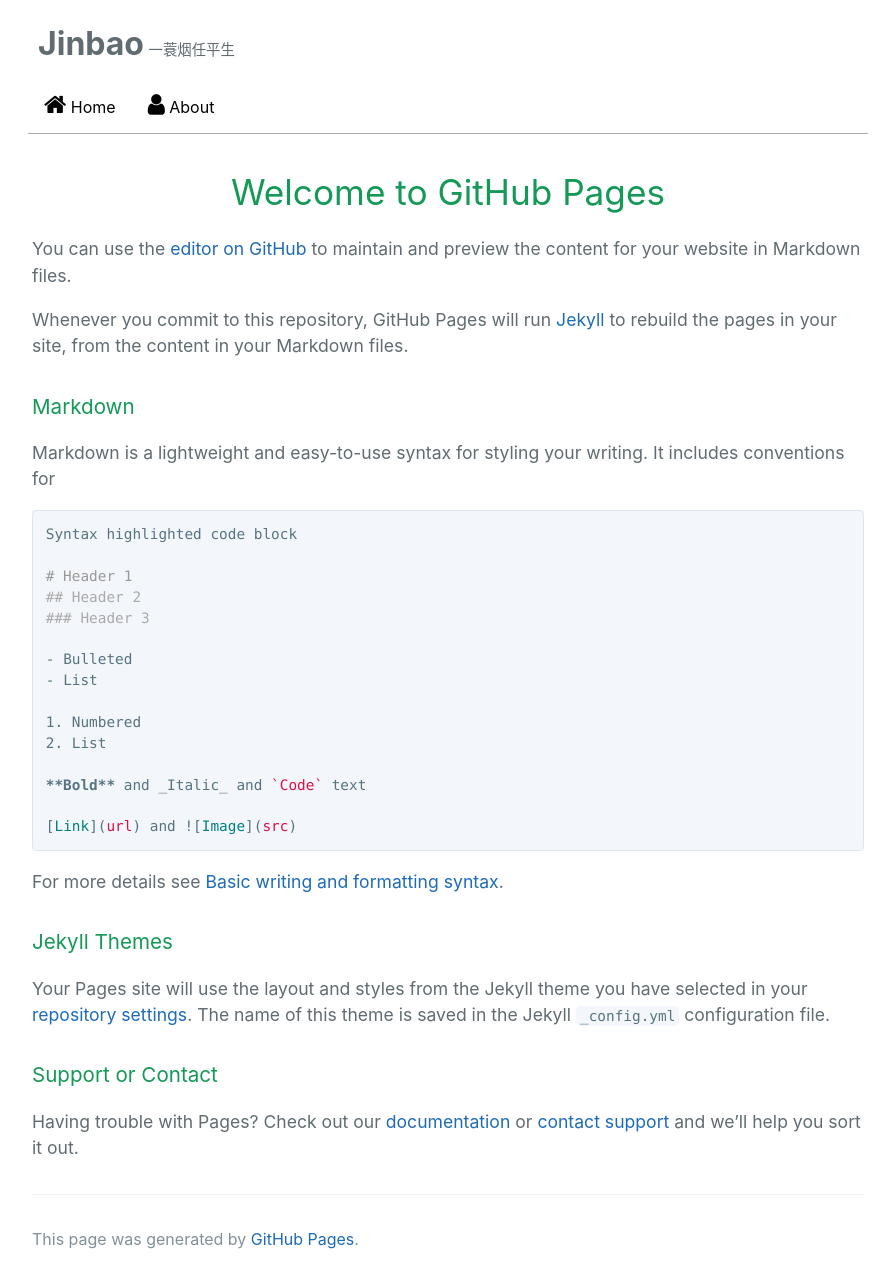
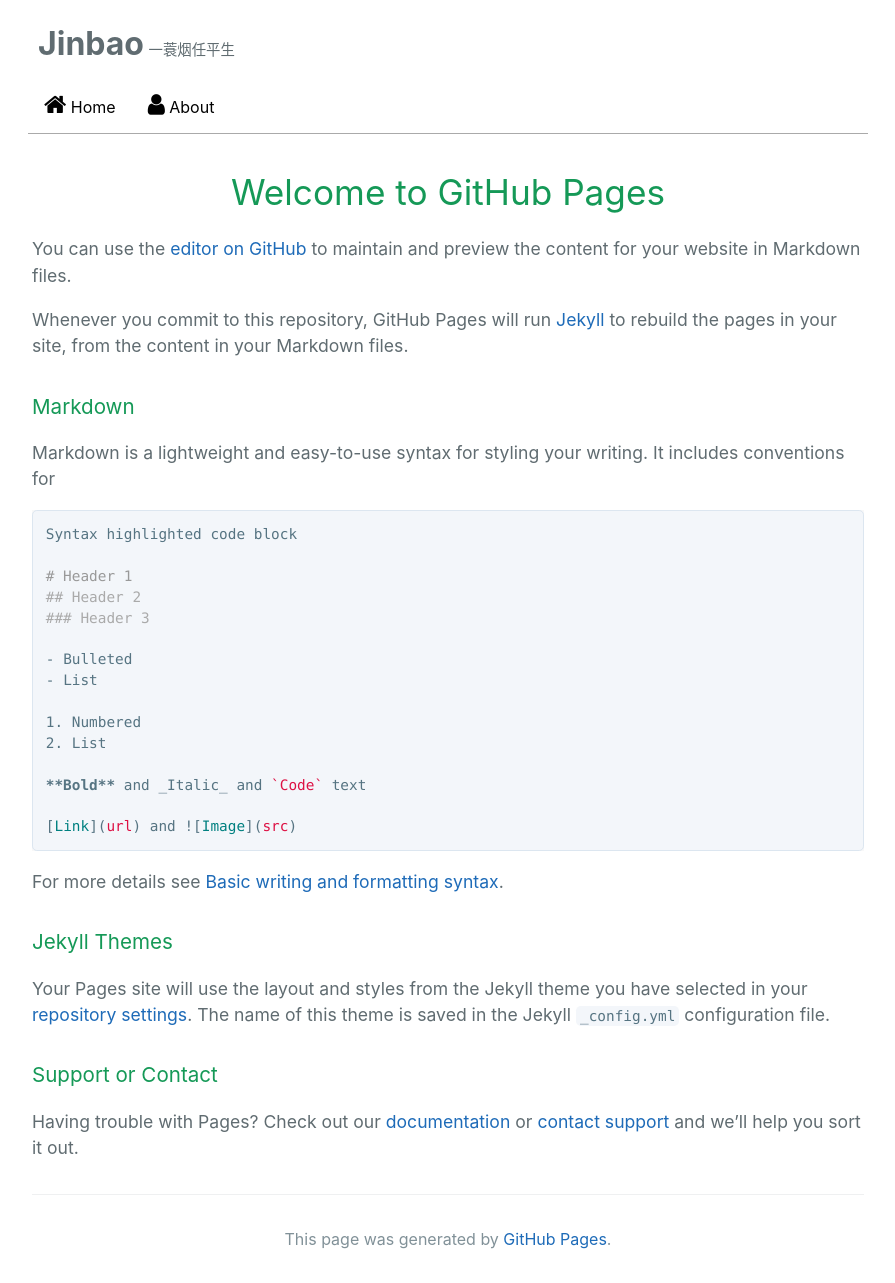
Before and after one commit to JinbaoWeb/jinbaoweb.github.io, a Jekyll site: the page built from index.md, in a window 1280 px wide. Shown: the whole page, without its empty margins (192-1087 px from the left). Built offline with Jekyll 4.4.1, drawn with Linux system fonts in a browser that asks for light colours; our own code applies the rules of GitHub Pages for plain Markdown files.

Commit message:
Update style.css

```diff
--- a/assets/css/style.css
+++ b/assets/css/style.css
@@ -809,7 +809,8 @@
 .site-footer {
     padding-top: 2rem;
     margin-top: 2rem;
-    border-top: solid 1px #eff0f1
+    border-top: solid 1px #eff0f1;
+    text-align: center;
 }
 
 @media screen and (min-width: 64em) {
```
